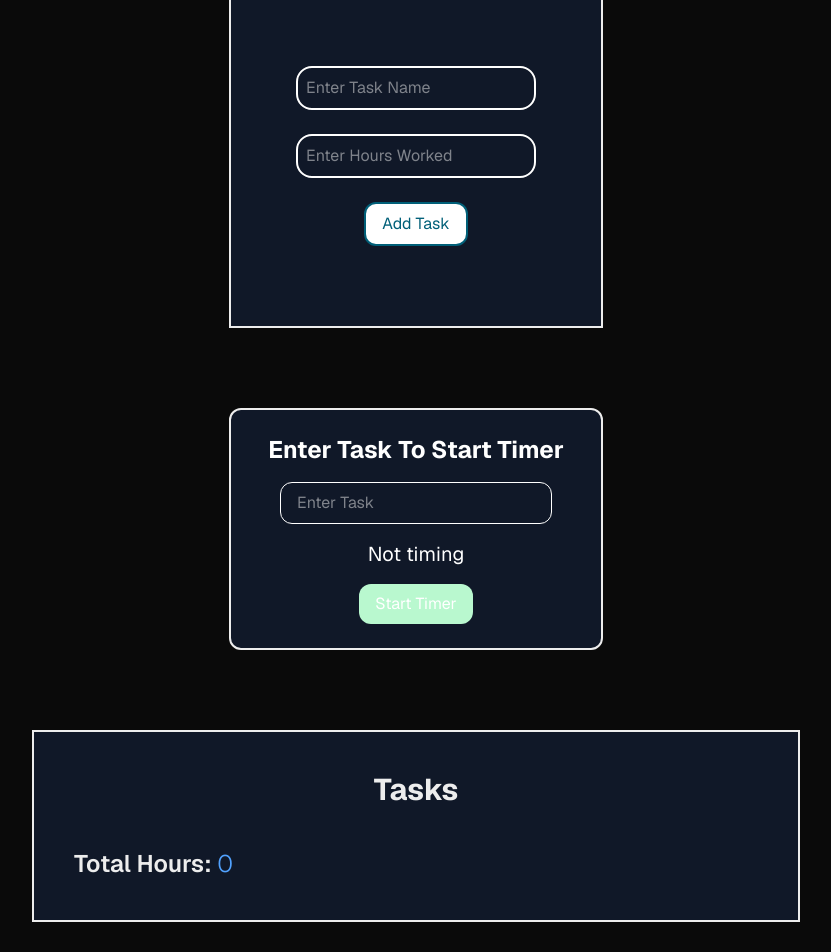
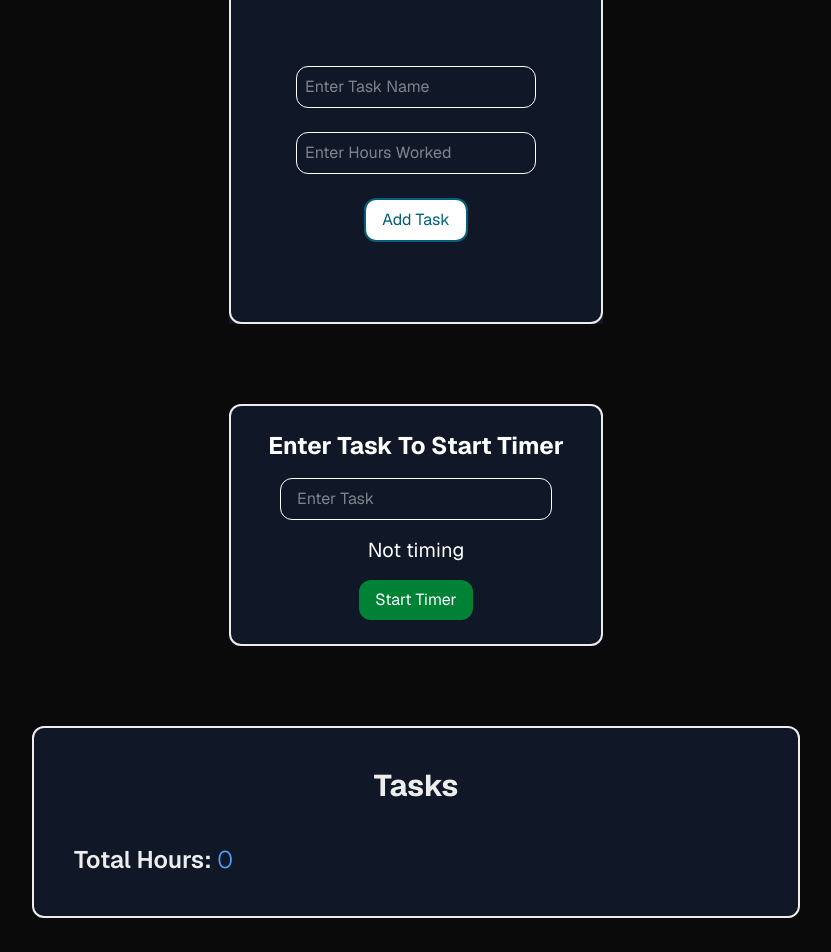
Before and after one commit to VaishT69/mini_time_tracker, a Next.js app in the folder time-tracker-app/: page / in a window 1280 px wide. Shown: the part 480-1432 px from the top of the page, without its empty margins (224-1055 px from the left). Built offline with nearby package versions, Linux system fonts and the light colour scheme.

Commit message:
git -m "Adjusted UI spacing and sizes"

```diff
--- a/time-tracker-app/src/app/components/TaskFormComponent.tsx
+++ b/time-tracker-app/src/app/components/TaskFormComponent.tsx
@@ -79,7 +79,7 @@ export default function TaskFormComponent() {
 
   return (
     <div className="mt-0 bg-gray-900">
-      <div className="flex flex-col border-2 lg:py-20 lg:px-20 md:py-20 md:px-30 py-10 px-10 items-center gap-6 mt-40">
+      <div className="flex flex-col border-2 lg:py-20 lg:px-20 md:py-20 md:px-30 py-10 px-10 items-center gap-6 mt-40 rounded-xl">
         <h1 className="text-white font-bold text-center text-4xl mb-10">Enter Task</h1>
         <input
           type="text"
@@ -87,7 +87,7 @@ export default function TaskFormComponent() {
           onChange={(e) => setTask(e.target.value)}
           onKeyDown={handleKeyDown}
           placeholder="Enter Task Name"
-          className="p-2 border-2 border-white w-60 rounded-2xl"
+          className="p-2 border border-white w-60 rounded-xl"
         />
         {emptyField.name && (
           <p className="text-red-500 text-sm font-extrabold -mt-3">
@@ -100,7 +100,7 @@ export default function TaskFormComponent() {
           onChange={(e) => setHours(e.target.value)}
           onKeyDown={handleKeyDown}
           placeholder="Enter Hours Worked"
-          className="p-2 border-2 border-white w-60 rounded-2xl"
+          className="p-2 border border-white w-60 rounded-xl"
         />
         {emptyField.hours && (
           <p className="text-red-500 text-sm font-extrabold -mt-3">
--- a/time-tracker-app/src/app/components/TaskListComponent.tsx
+++ b/time-tracker-app/src/app/components/TaskListComponent.tsx
@@ -75,7 +75,7 @@ export default function TaskListComponent() {
   const totalHours = tasks.reduce((sum, t) => sum + t.hoursWorked, 0);
 
   return (
-    <div className="mt-10 border-2 lg:px-10 lg:py-10 md:px-20 md:py-20 px-6 py-6 bg-gray-900">
+    <div className="mt-10 border-2 lg:px-10 lg:py-10 md:px-20 md:py-20 px-6 py-6 bg-gray-900 rounded-xl">
       <div>
         <h2 className="text-3xl font-bold mb-4 text-center">Tasks</h2>
         {/* <ul className="space-y-6">
@@ -130,7 +130,7 @@ export default function TaskListComponent() {
                    {errors.hoursWorked && (
                       <p className="text-red-500 text-sm mt-1">{errors.hoursWorked}</p>
                     )}
-                  <div className="flex flex-row md:pl-20 mt-4 md:mt-0">
+                  <div className="flex flex-row md:ml-20 lg:ml-35 mt-4 md:mt-0">
                     <button
                       onClick={confirmUpdate}
                       className="bg-cyan-800 text-white w-20 px-3 py-1 rounded-xl mr-2 "
@@ -151,7 +151,7 @@ export default function TaskListComponent() {
                   </div>
                 </div>
               ) : (
-                <div>
+                <div className="">
                   <span className="font-extrabold inline-block w-24">
                     {" "}
                     {task.taskName}:
--- a/time-tracker-app/src/app/components/TaskTimeComponent.tsx
+++ b/time-tracker-app/src/app/components/TaskTimeComponent.tsx
@@ -87,14 +87,14 @@ export default function TaskTimercomponent() {
       {!timing ? (
         <button
           onClick={startTimer}
-          className="bg-green-200 text-white px-4 py-2 rounded-xl"
+          className="bg-green-700 text-white px-4 py-2 rounded-xl"
         >
           Start Timer
         </button>
       ) : (
         <button
           onClick={stopTimer}
-          className="bg-red-200 text-white px-4 py-2 rounded-xl"
+          className="bg-red-500 text-white px-4 py-2 rounded-xl"
         >
           Stop Timer
         </button>
```
